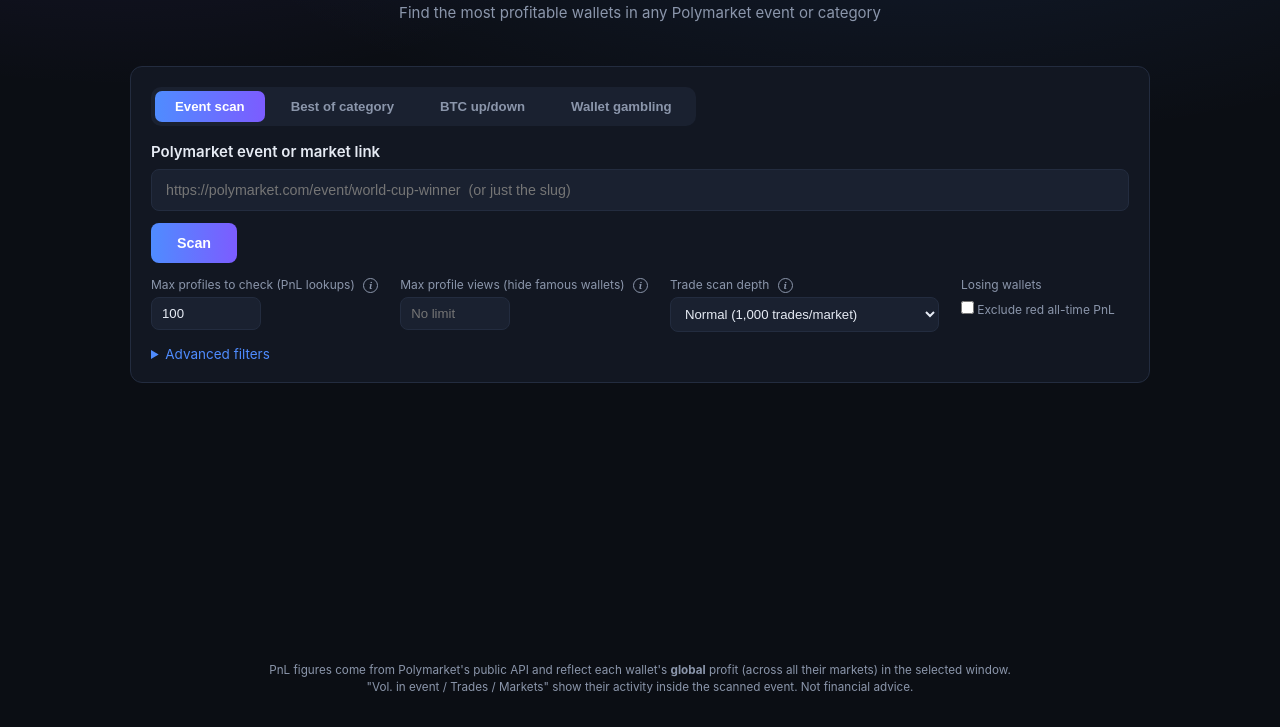
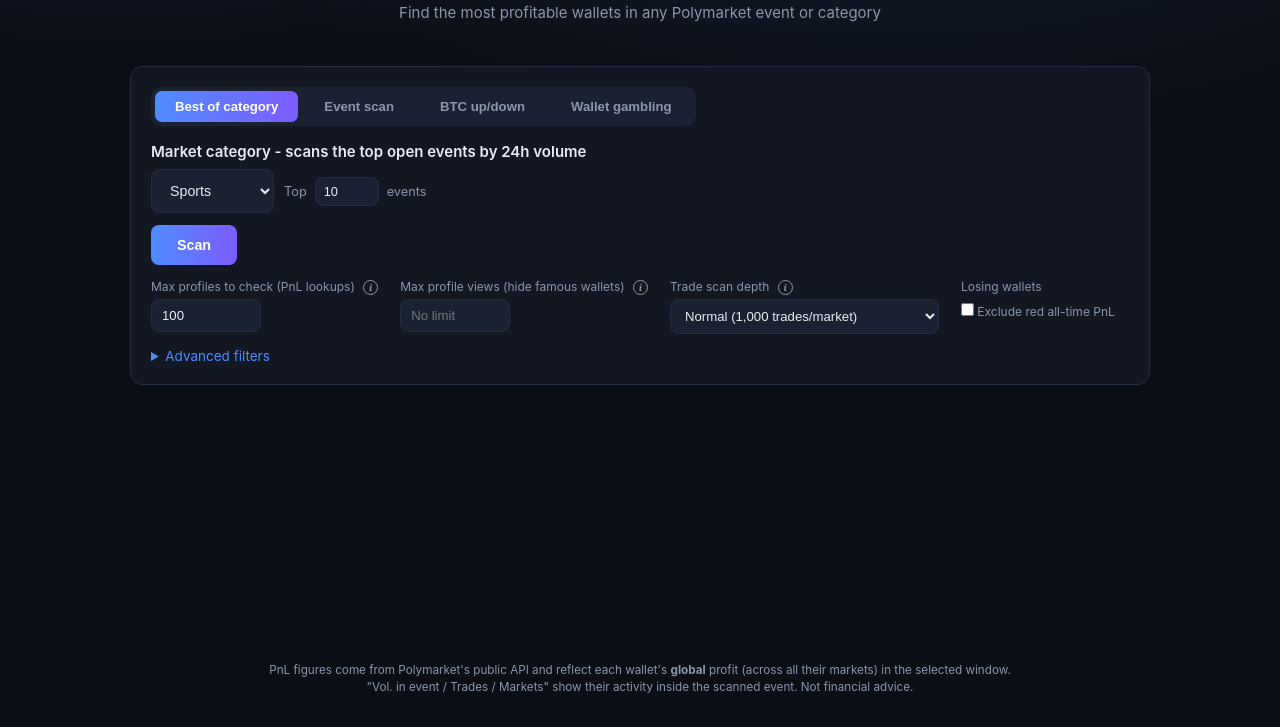
Before and after one commit to tomf07/polymarket-wallet-scanner, a plain HTML site: page index.html in a window 1280 px wide. Shown: the part 73-800 px from the top of the page. Drawn offline with Linux system fonts and the light colour scheme.

Commit message:
category tab first

```diff
--- a/app.js
+++ b/app.js
@@ -133,7 +133,7 @@
   sortKey: 'd7',
   activeWindow: 'd7',
   mode: 'trades', // 'trades' | 'holders' - how wallets were discovered/ranked
-  scanMode: 'event', // 'event' | 'category' - which main tab drives the scan
+  scanMode: 'category', // which main tab drives the scan (category is the default)
   betsSortMode: null, // null = auto from filters; 'pct' | 'usd' once the user picks
   degenRoll: false, // gamble tab: next roll digs outside the top 100 by volume
 };
--- a/index.html
+++ b/index.html
@@ -17,13 +17,13 @@
     <!-- INPUT -->
     <section class="card" id="input-card">
       <div class="main-tabs" id="main-tabs">
-        <button class="main-tab active" data-mode="event">Event scan</button>
-        <button class="main-tab" data-mode="category">Best of category</button>
+        <button class="main-tab active" data-mode="category">Best of category</button>
+        <button class="main-tab" data-mode="event">Event scan</button>
         <button class="main-tab" data-mode="btc">BTC up/down</button>
         <button class="main-tab" data-mode="gamble">Wallet gambling</button>
       </div>
 
-      <div id="panel-event">
+      <div id="panel-event" class="hidden">
         <label for="url-input">Polymarket event or market link</label>
         <div class="input-row">
           <input
@@ -36,7 +36,7 @@
         </div>
       </div>
 
-      <div id="panel-category" class="hidden">
+      <div id="panel-category">
         <label for="category-select">Market category - scans the top open events by 24h volume</label>
         <div class="input-row">
           <select id="category-select">
```
